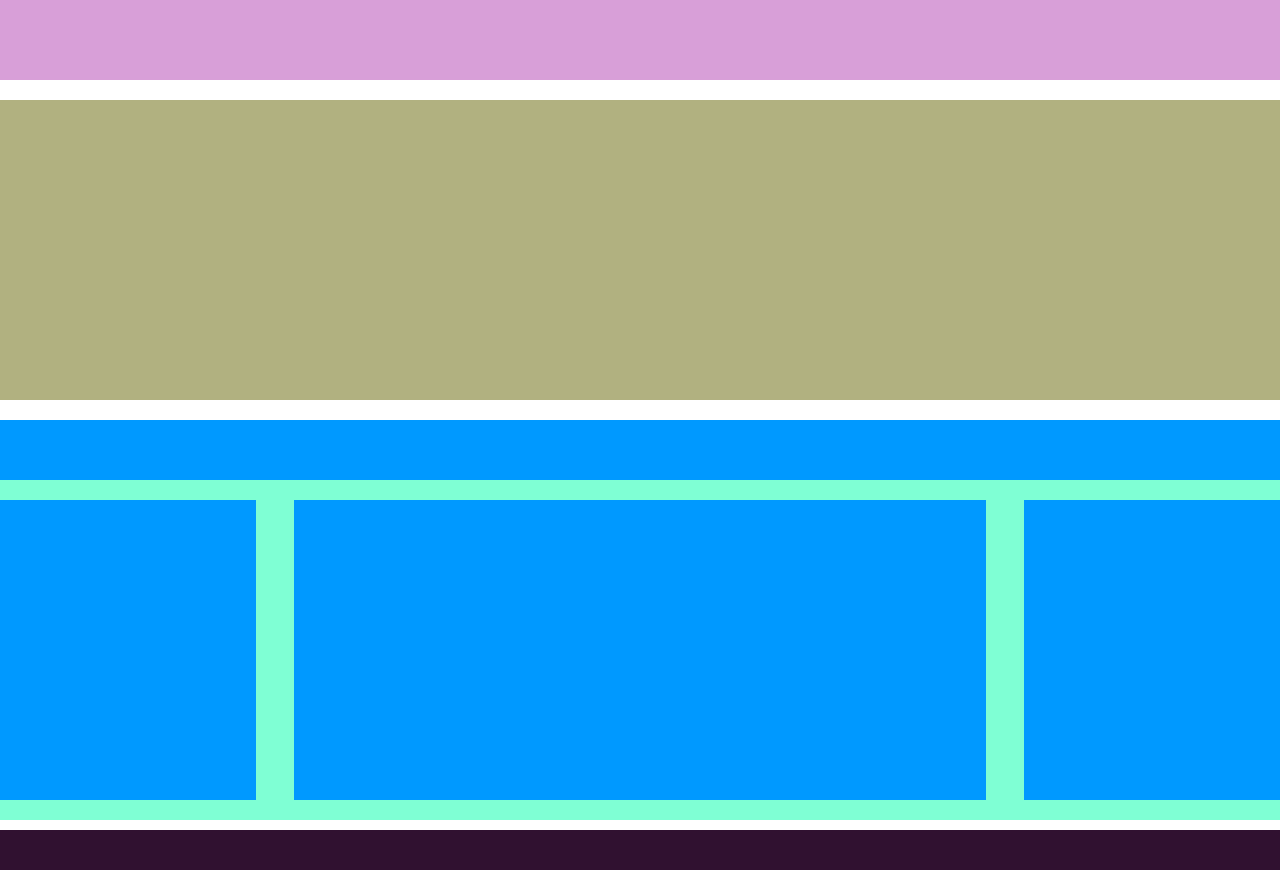
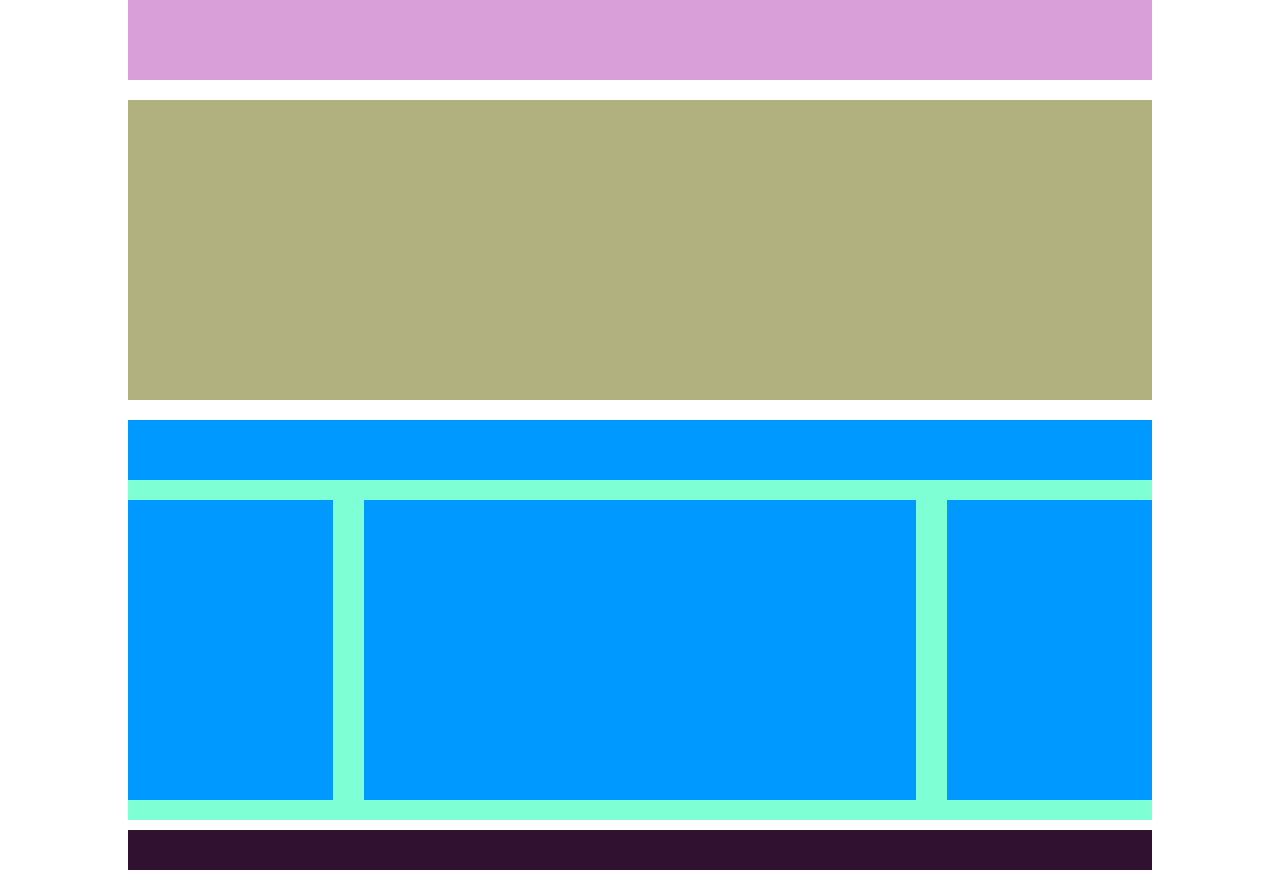
Before and after one commit to GiorgioMonne/htmlcss-struttura-wp, a plain HTML site: page index.html in a window 1280 px wide. Drawn offline with Linux system fonts and the light colour scheme.

Commit message:
body centrato e fine

```diff
--- a/css/style.css
+++ b/css/style.css
@@ -8,6 +8,11 @@
 }
 
 /* ******body***** */
+
+body{
+    width: 80%;
+    margin: auto;
+}
 
 .clearfix::after{
     content: "";
```
